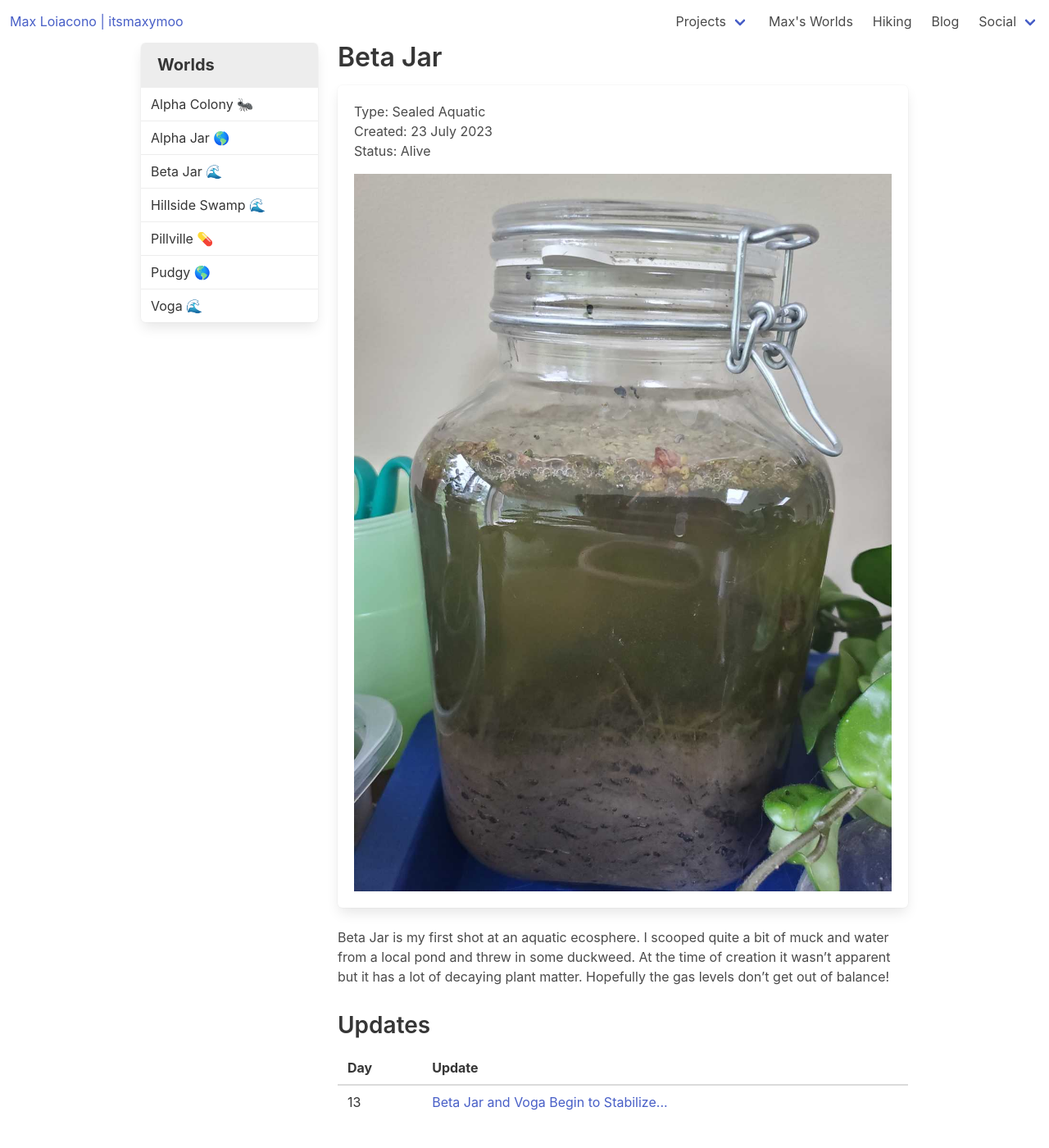
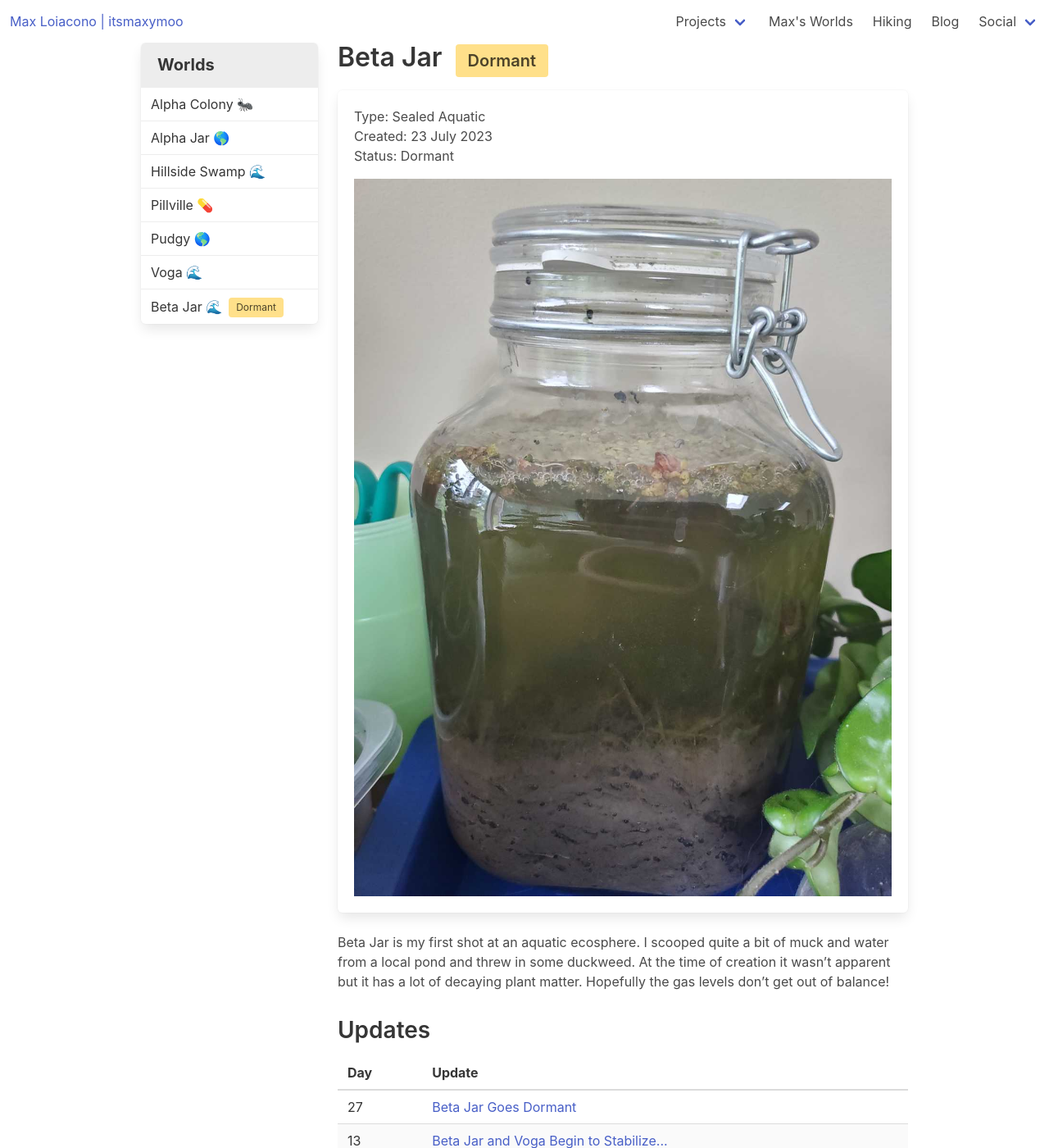
Before and after one commit to itsmaxymoo/itsmaxymoo.com, a Jekyll site: the page built from _worlds/beta-jar.md, in a window 1280 px wide and 1400 px high. Shown: the whole window at 82% size. Built offline with Jekyll 4.4.1, drawn with Linux system fonts in a browser that asks for light colours.

Commit message:
make beta jar dormant

```diff
--- /dev/null
+++ b/_includes/world/tag.html
@@ -0,0 +1,12 @@
+<span class="ml-2">
+	{% if include.world.status == 1 %}
+		<span class="tag is-warning {{ include.classes }}">
+			Dormant
+		</span>
+	{% endif %}
+	{% if include.world.status == 2 %}
+		<span class="tag is-error {{ include.classes }}">
+			Deceased
+		</span>
+	{% endif %}
+</span>
--- a/_layouts/world.html
+++ b/_layouts/world.html
@@ -2,7 +2,7 @@
 layout: worlds
 ---
 
-<h1>{{ page.title }}</h1>
+<h1>{{ page.title }} {% include world/tag.html world=page classes="is-large" %}</h1>
 
 <div class="box">
 	Type:
--- a/_layouts/worlds.html
+++ b/_layouts/worlds.html
@@ -17,6 +17,8 @@
 						<span>
 							{{ w.title }} {% include world/emoji.html world=w %}
 						</span>
+
+						{% include world/tag.html world=w %}
 					</a>
 
 				{% endfor %}
```
Also changed, not shown: _posts/2023-08-19-beta-jar-goes-dormant.md (added, +11 -0 lines), _worlds/beta-jar.md (+1 -1 lines).
